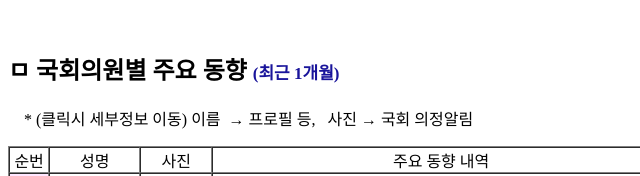
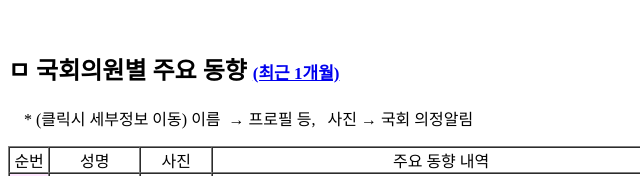
Before and after one commit to cbsmba/assembly, a plain HTML site: page index.html in a window 1280 px wide. Shown: the part 451-627 px from the top of the page, 0-640 px from the left. Drawn offline with Linux system fonts and the light colour scheme; grey boxes are pictures that could not be loaded.

Commit message:
Update index.html

```diff
--- a/index.html
+++ b/index.html
@@ -26,7 +26,7 @@
         </tbody>
         </table>
         <p>&nbsp;</p>
-      <h2 style="width: 663px;">ㅁ 국회의원별 주요 동향 <span style="font-size:4.5mm; color: #19149b;">(최근 1개월)</span> </h2>
+      <h2 style="width: 663px;">ㅁ 국회의원별 주요 동향 <span style="font-size:4.5mm; color: #19149b;" ><a href="past_activities.html">(최근 1개월)<a></a></span> </h2>
       <p style="width: 663px;">&nbsp; &nbsp; * (클릭시 세부정보 이동) 이름 &nbsp;&rarr; 프로필 등, &nbsp; 사진&nbsp;&rarr; 국회 의정알림&nbsp;</p>
         <table style="height: 193px; width: 663px;" border="1" cellspacing="0" cellpadding="0">
         <tbody>
```
